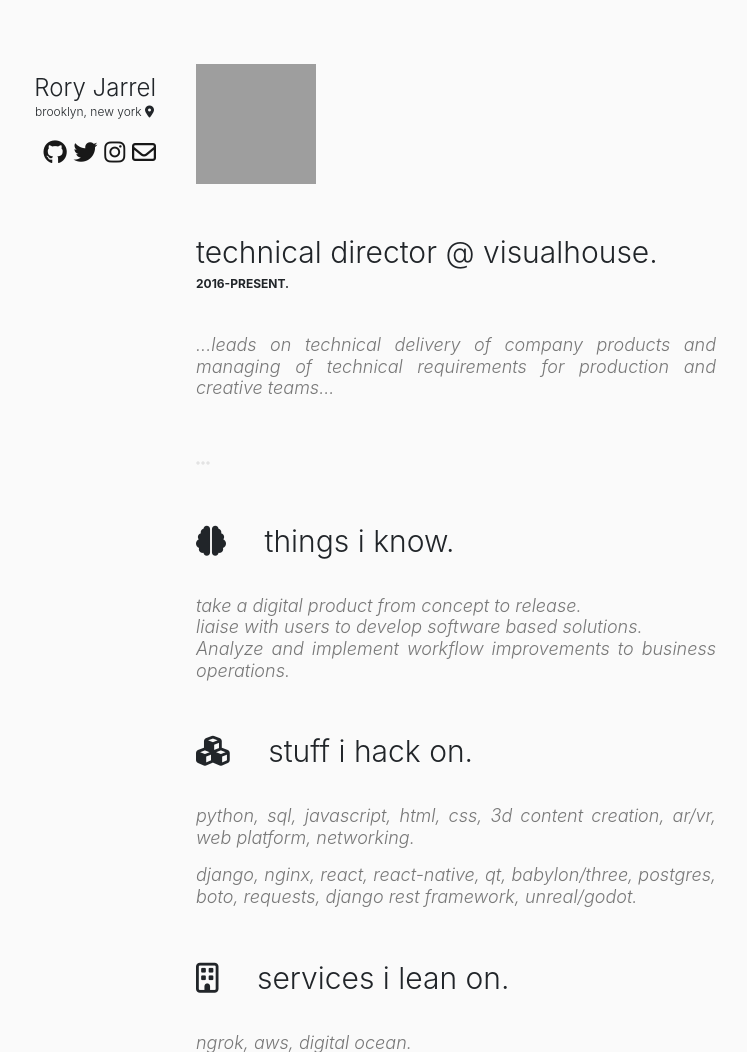
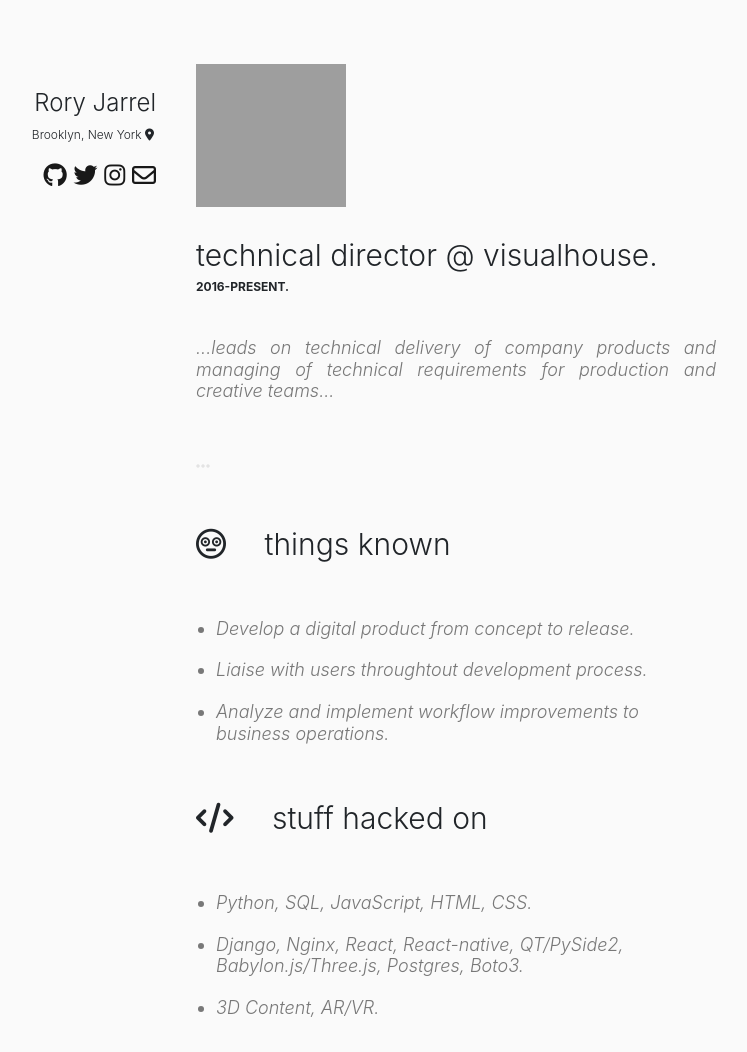
Before and after one commit to najar1412/flatlands, a Django app: page /about/ in a window 1280 px wide. Shown: the part 72-1124 px from the top of the page, without its empty margins (464-1211 px from the left). Run offline with Django 3.2, Linux system fonts and the light colour scheme; parts of the project's set-up code (start-up, migrations or seed data) failed here and were passed over; some libraries are stand-ins or nearby versions; grey boxes are pictures that could not be loaded.

Commit message:
updated icons and info on about page, changes header color

```diff
--- a/flatlands/blog/static/blog/main.css
+++ b/flatlands/blog/static/blog/main.css
@@ -132,7 +132,7 @@ body {
     opacity: 0.9;
 }
 .content a:hover {
-    color: rgba(48,157,207,1);
+    color: rgba(30,70,107,1);
     opacity: 1;
 }
 .content a:active {
--- a/flatlands/blog/templates/blog/about.html
+++ b/flatlands/blog/templates/blog/about.html
@@ -9,13 +9,13 @@
         <div style="display: flex; justify-self: center;">
 
                 <div
-                        style="display: flex; flex-direction: column;justify-content: flex-start; text-align: right; width: 50%;padding:20px;margin-top:10px;">
+                        style="display: flex; flex-direction: column;justify-content: flex-start; text-align: right; width: 50%;padding:20px;margin-top:25px;">
 
                         <p class="display-4" style="font-size: 24px;margin:0px;">
                                 Rory Jarrel
                         </p>
-                        <p class="display-4" style="font-size: 12px;margin:2px;margin-top:2px;margin-bottom: 20px;">
-                                brooklyn, new york <i class="fas fa-map-marker-alt"></i>
+                        <p class="display-4" style="font-size: 12px;margin:2px;margin-top:10px;margin-bottom: 20px;">
+                                Brooklyn, New York <i class="fas fa-map-marker-alt"></i>
                         </p>
                         <p class="display-4" style="font-size: 24px;">
                                 <a href="https://github.com/najar1412"><i class="fab fa-github"></i> </a>
@@ -27,9 +27,8 @@
                 </div>
 
 
-                <div style="display: flex;width: 50%;padding:20px;">
-                        <img style="width: 120px; height: 120px;margin-bottom: 20px;"
-                                src="{% static 'blog/img/headshot_02.jpg' %}">
+                <div style="display: flex;width: 50%;padding:20px;overflow: hidden;">
+                        <img style="max-width: 150px; max-height: 150px;" src="{% static 'blog/img/headshot_02.jpg' %}">
 
 
                 </div>
@@ -59,51 +58,101 @@
                         </p>
                         <p style="height: 20px;"></p>
                         <p class="display-4" style="font-size: 30px;margin-bottom:0px;">
-                                <i class="fas fa-brain"></i>&emsp; things i know.
+                                <i class="far fa-flushed"></i>&emsp; things known
                         </p>
                         <p style="height: 20px;"></p>
 
 
-                        <p class="display-4"
-                                style="font-style: italic;color: rgb(120, 120, 120); font-size: 18px;margin-top:0px;padding-top:0px;border-top:0px;text-align: justify;">
-                                take a digital product from concept to release. <br>liaise with users to develop
-                                software
-                                based solutions.<br> Analyze and implement workflow improvements to business operations.
-                        </p>
+                        <div class="display-4"
+                                style="display: flex; text-align: left;font-style: italic;color: rgb(120, 120, 120); font-size: 18px;">
+                                <ul style="margin: 0px;padding:0px;border:0px;">
+
+                                        <li style="margin: 20px;">Develop a digital product from concept to release.
+                                        </li>
+                                        <li style="margin: 20px;">Liaise with users throughtout development process.
+                                        </li>
+                                        <li style="margin: 20px;">Analyze and implement workflow improvements to
+                                                business operations.</li>
+
+                                </ul>
+                        </div>
 
 
                         <p style="height: 20px;"></p>
                         <p class="display-4" style="font-size: 30px;margin-bottom:0px;">
-                                <i class="fas fa-cubes"></i>&emsp; stuff i hack on.
+                                <i class="fas fa-code"></i>&emsp; stuff hacked on
                         </p>
                         <p style="height: 20px;"></p>
-                        <p class="display-4"
-                                style="font-style: italic;color: rgb(120, 120, 120); font-size: 18px;margin-top:0px;padding-top:0px;border-top:0px;text-align: justify;">
-                                python, sql, javascript, html, css, 3d content creation, ar/vr, web platform,
-                                networking.
-                        </p>
-                        <p class="display-4"
-                                style="font-style: italic;color: rgb(120, 120, 120); font-size: 18px;margin-top:0px;padding-top:0px;border-top:0px;text-align: justify;">
-                                django, nginx, react, react-native, qt, babylon/three, postgres, boto, requests,
-                                django
-                                rest framework, unreal/godot.
-                        </p>
+
+
+
+                        <div class="display-4"
+                                style="display: flex; text-align: left;font-style: italic;color: rgb(120, 120, 120); font-size: 18px;">
+                                <ul style="margin: 0px;padding:0px;border:0px;">
+
+                                        <li style="margin: 20px;">Python, SQL, JavaScript, HTML, CSS.</li>
+                                        <li style="margin: 20px;">Django, Nginx, React, React-native, QT/PySide2,
+                                                Babylon.js/Three.js, Postgres, Boto3.
+                                        </li>
+                                        <li style="margin: 20px;">3D Content, AR/VR.</li>
+
+
+                                </ul>
+                        </div>
+
+
+
+
+
+
+
+
+
+
+
+
+
+
+
+
+
+
+
+
+
 
                         <p style="height: 20px;"></p>
                         <p class="display-4" style="font-size: 30px;margin-bottom:0px;">
-                                <i class="far fa-building"></i>&emsp; services i lean on.
+                                <i class="far fa-building"></i>&emsp; services leant against
                         </p>
                         <p style="height: 20px;"></p>
-                        <p class="display-4"
-                                style="font-style: italic;color: rgb(120, 120, 120); font-size: 18px;margin-top:0px;padding-top:0px;border-top:0px;text-align: justify;">
-                                ngrok, aws, digital ocean.
-                        </p>
+
+
+                        <div class="display-4"
+                                style="display: flex; text-align: left;font-style: italic;color: rgb(120, 120, 120); font-size: 18px;">
+                                <ul style="margin: 0px;padding:0px;border:0px;">
+
+                                        <li style="margin: 20px;">Ngrok.</li>
+                                        <li style="margin: 20px;">Amazon Web Services, DigitalOcean.</li>
+
+
+                                </ul>
+                        </div>
+
+
+
+
+
+
+
 
                         <p style="height: 20px;"></p>
                         <p style="height: 20px; justify-content: center;opacity: .1;">
                                 <i class="fas fa-ellipsis-h"></i>
                         </p>
                         <p style="height: 20px;"></p>
+
+
                         <p class="display-4" style="font-size: 30px;margin-bottom:0px;">
                                 finally, away from the machines.
                         </p>
@@ -111,14 +160,9 @@
 
                         <div class="about-images">
                                 <img class="about-image" src="{% static 'blog/img/hike_01.jpg' %}">
-                                <img class="about-image" src="{% static 'blog/img/hike_08.jpg' %}">
                                 <img class="about-image" src="{% static 'blog/img/hike_09.jpg' %}">
-                                <img class="about-image" src="{% static 'blog/img/hike_04.jpg' %}">
                                 <img class="about-image" src="{% static 'blog/img/hike_05.jpg' %}">
                                 <img class="about-image" src="{% static 'blog/img/hike_06.jpg' %}">
-                                <img class="about-image" src="{% static 'blog/img/hike_07.jpg' %}">
-                                <img class="about-image" src="{% static 'blog/img/hike_02.jpg' %}">
-                                <img class="about-image" src="{% static 'blog/img/hike_03.jpg' %}">
                         </div>
                 </div>
 
--- a/flatlands/blog/templates/blog/index.html
+++ b/flatlands/blog/templates/blog/index.html
@@ -5,7 +5,7 @@
   document.getElementById("menu-article").style.display = "none";
 </script>
 
-<div style="background: linear-gradient(135deg, rgba(99,182,219,1) 0%,rgba(48,157,207,1) 100%);">
+<div style="background: linear-gradient(135deg, rgb(6, 47, 75) 0%,rgb(12, 31, 53) 100%);">
   <div class="container content-intro">
     <p style="height:40px"></p>
     <p class="display-4" style="font-size: 24px;text-align:justify;">
--- a/flatlands/blog/templates/blog/menu.html
+++ b/flatlands/blog/templates/blog/menu.html
@@ -2,9 +2,9 @@
     <div class="container content" style="flex-direction: row; justify-content: space-between;">
 
         <ul class="display-4"
-            style="line-height: 30px;font-size:16px;padding:0px; padding-top:20px; padding-bottom: 20px;margin: 0px;border:0px;font-weight:400;">
+            style="line-height: 30px; font-size:18px;padding:0px; padding-top:20px; padding-bottom: 20px;margin: 0px;border:0px;font-weight:400;">
 
-            <li style="display:inline;padding-right: 20px;"><a href="/about">CONTACT</a></li>
+            <li style="display:inline;font-weight: bold;padding-right: 18px;"><a href="/about">CONTACT</a></li>
         </ul>
 
 
```
Also changed, not shown: flatlands/db.sqlite3.
